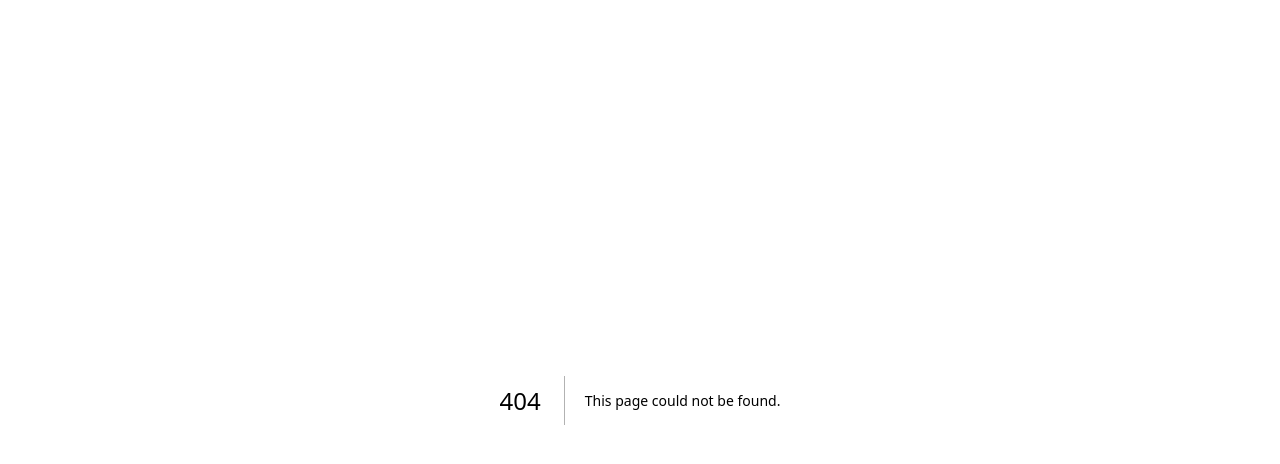
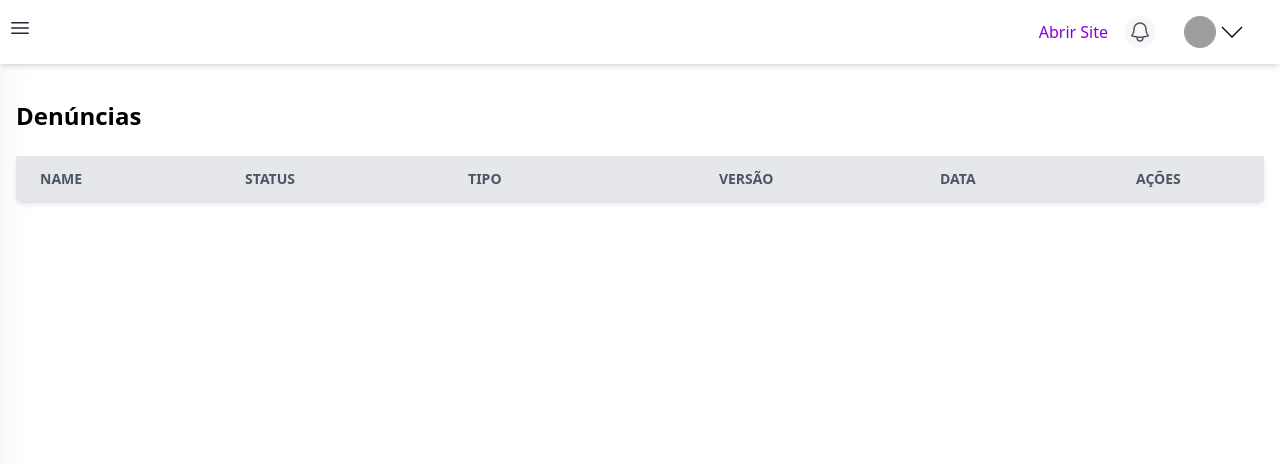
Before and after one commit to bioneoficial/vigilant-octo-succotash, a Next.js app: page /dashboard/denuncias in a window 1280 px wide. Before the commit this address had no page. Shown: the top 464 px of the page. Built offline with nearby package versions, Linux system fonts and the light colour scheme; grey boxes are pictures that could not be loaded.

Commit message:
start DenouncePage

```diff
--- /dev/null
+++ b/src/components/organisms/Denounce/Denounce.tsx
@@ -0,0 +1,26 @@
+export const Denounce: React.FC = () => {
+  return (
+    <section className="p-4">
+      <div className="mx-auto">
+        <div className="my-5 flex items-center">
+          <h2 className="text-2xl font-bold">Denúncias</h2>
+        </div>
+      </div>
+      <div className="bg-white shadow-md rounded my-6">
+        <table className="min-w-max w-full table-auto">
+          <thead>
+            <tr className="bg-gray-200 text-gray-600 uppercase text-sm leading-normal">
+              <th className="py-3 px-6 text-left">Name</th>
+              <th className="py-3 px-6 text-left">Status</th>
+              <th className="py-3 px-6 text-left">Tipo</th>
+              <th className="py-3 px-6 text-center">Versão</th>
+              <th className="py-3 px-6 text-center">Data</th>
+              <th className="py-3 px-6 text-center">Ações</th>
+            </tr>
+          </thead>
+          <tbody className="text-gray-600 text-sm font-light"></tbody>
+        </table>
+      </div>
+    </section>
+  );
+};
--- /dev/null
+++ b/src/components/organisms/Denounce/index.ts
@@ -0,0 +1 @@
+export * from './Denounce';
--- /dev/null
+++ b/src/pages/dashboard/denuncias/index.tsx
@@ -0,0 +1,10 @@
+import { Denounce } from "@/components/organisms/Denounce";
+import { MainTemplate } from "@/components/templates/MainTemplate";
+
+export default function DenunciasPage(): JSX.Element {
+  return (
+    <MainTemplate>
+      <Denounce />
+    </MainTemplate>
+  );
+}
```
